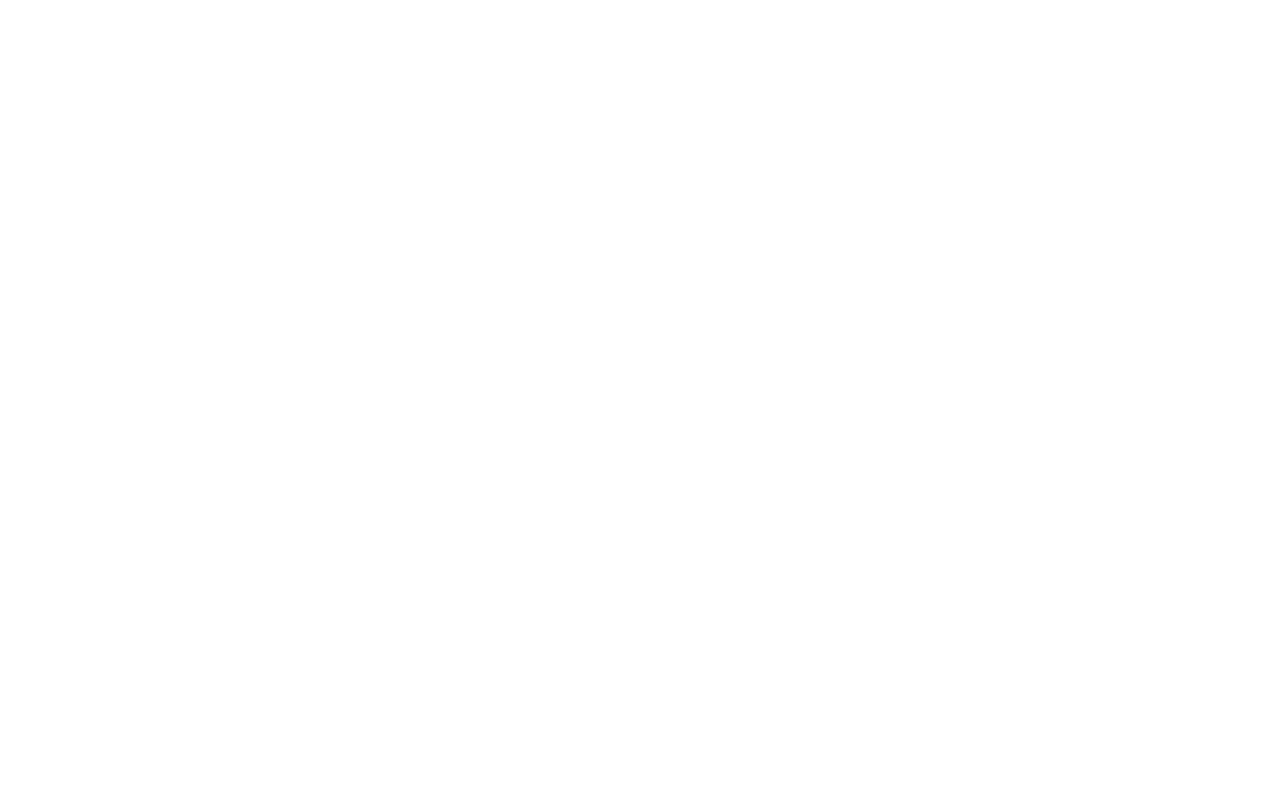
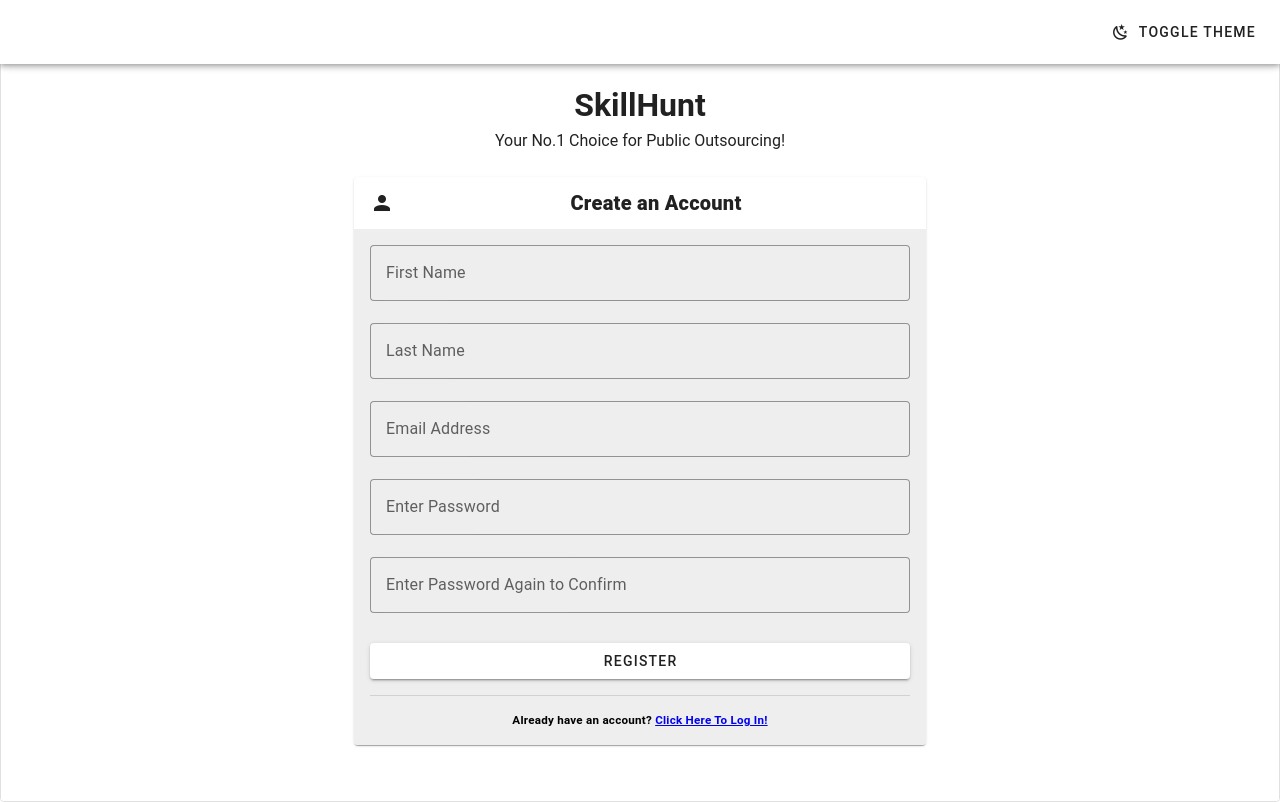
Before and after one commit to GHINonan/skillhunt-test, a Vue app: page /register in a window 1280 px wide. Before the commit this address had no page. Built offline with nearby package versions, Linux system fonts and the light colour scheme.

Commit message:
feat:added preliminary register form, fixed routes to views

```diff
--- a/src/router/index.js
+++ b/src/router/index.js
@@ -1,12 +1,18 @@
 import { createRouter, createWebHistory } from 'vue-router'
 import LoginView from '@/views/auth/LoginView.vue'
+import RegisterView from '@/views/auth/RegisterView.vue'
 const router = createRouter({
   history: createWebHistory(import.meta.env.BASE_URL),
   routes: [
     {
-      path: '/',
-      name: 'home',
+      path: '/login',
+      name: 'login',
       component: LoginView,
+    },
+    {
+      path: '/register',
+      name: 'register',
+      component: RegisterView,
     },
   ],
 })
--- a/src/views/auth/LoginView.vue
+++ b/src/views/auth/LoginView.vue
@@ -44,7 +44,12 @@
                       type="password"
                       variant="outlined"
                     ></v-text-field>
-                    <v-btn class="mt-2" type="submit" block>Submit</v-btn>
+                    <v-btn class="mt-2" type="submit" block>Log In</v-btn>
+                    <v-divider class="my-4"></v-divider>
+                    <h5>
+                      No account?
+                      <RouterLink to="/register">Click here to Register instead!</RouterLink>
+                    </h5>
                   </v-form>
                 </v-card-text>
               </v-card>
--- a/src/views/auth/RegisterView.vue
+++ b/src/views/auth/RegisterView.vue
@@ -0,0 +1,71 @@
+<script>
+import { ref } from 'vue'
+
+const theme = ref('light')
+
+function onClick() {
+  theme.value = theme.value === 'light' ? 'dark' : 'light'
+}
+</script>
+
+<template>
+  <v-responsive class="border rounded">
+    <v-app :theme="theme">
+      <v-app-bar class="px-3">
+        <v-spacer></v-spacer>
+
+        <v-btn
+          :prepend-icon="theme === 'light' ? 'mdi-weather-sunny' : 'mdi-weather-night'"
+          text="Toggle Theme"
+          slim
+          @click="onClick"
+        ></v-btn>
+      </v-app-bar>
+
+      <v-main>
+        <v-container>
+          <v-row>
+            <v-col cols="12" md="6" class="mx-auto">
+              <h1 class="text-center">SkillHunt</h1>
+              <p class="text-center">Your No.1 Choice for Public Outsourcing!</p>
+              <br />
+              <v-card class="mx-auto, text-center" prepend-icon="mdi-account">
+                <template v-slot:title>
+                  <span class="font-weight-black">Create an Account</span>
+                </template>
+
+                <v-card-text class="bg-surface-light pt-4">
+                  <v-form fast-fail @submit.prevent>
+                    <!--<v-row>
+                      <v-col></v-col>
+                      <v-col></v-col> </v-row
+                    >/-->
+                    <v-text-field label="First Name" variant="outlined"></v-text-field>
+                    <v-text-field label="Last Name" variant="outlined"></v-text-field>
+                    <v-text-field label="Email Address" variant="outlined"></v-text-field>
+                    <v-text-field
+                      label="Enter Password"
+                      type="password"
+                      variant="outlined"
+                    ></v-text-field>
+                    <v-text-field
+                      label="Enter Password Again to Confirm"
+                      type="password"
+                      variant="outlined"
+                    ></v-text-field>
+                    <v-btn class="mt-2" type="submit" block>Register</v-btn>
+                    <v-divider class="my-4"></v-divider>
+                    <h5>
+                      Already have an account?
+                      <RouterLink to="/login">Click Here To Log In!</RouterLink>
+                    </h5>
+                  </v-form>
+                </v-card-text>
+              </v-card>
+            </v-col>
+          </v-row>
+        </v-container>
+      </v-main>
+    </v-app>
+  </v-responsive>
+</template>
```
